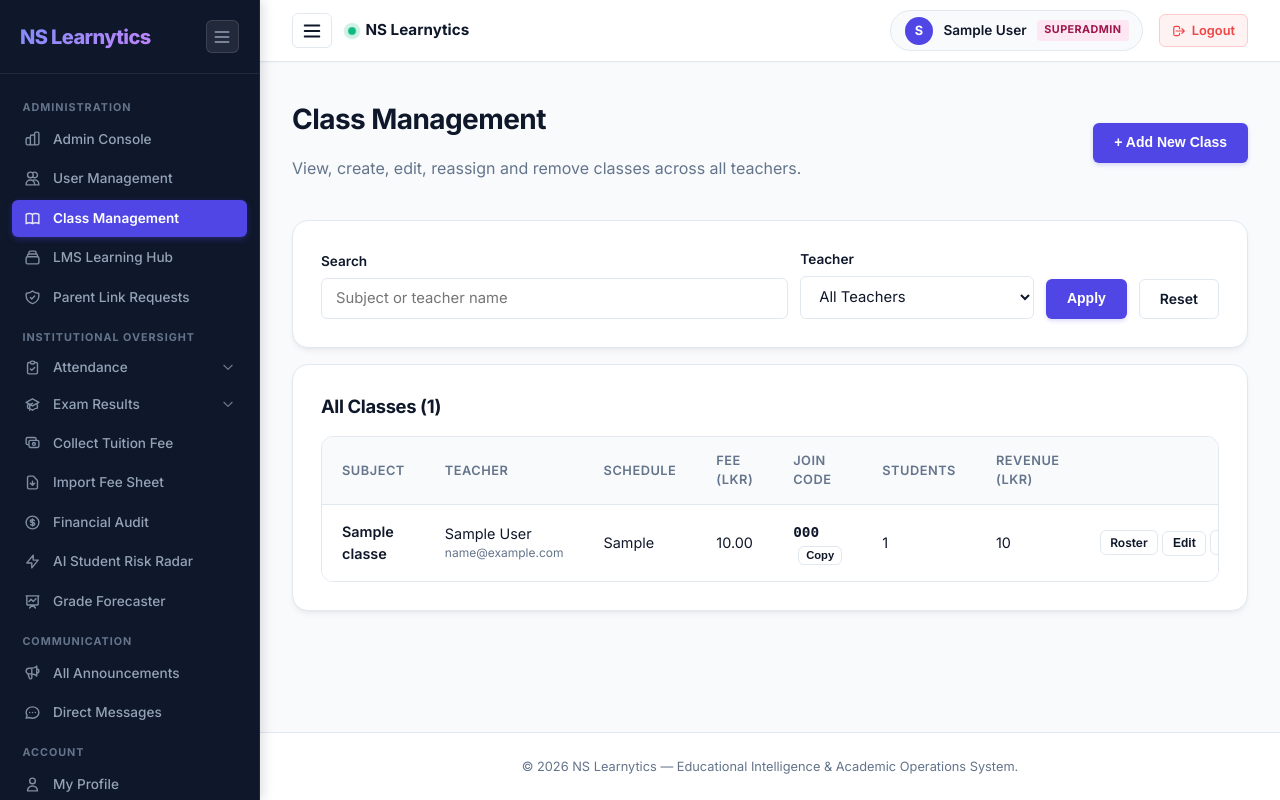
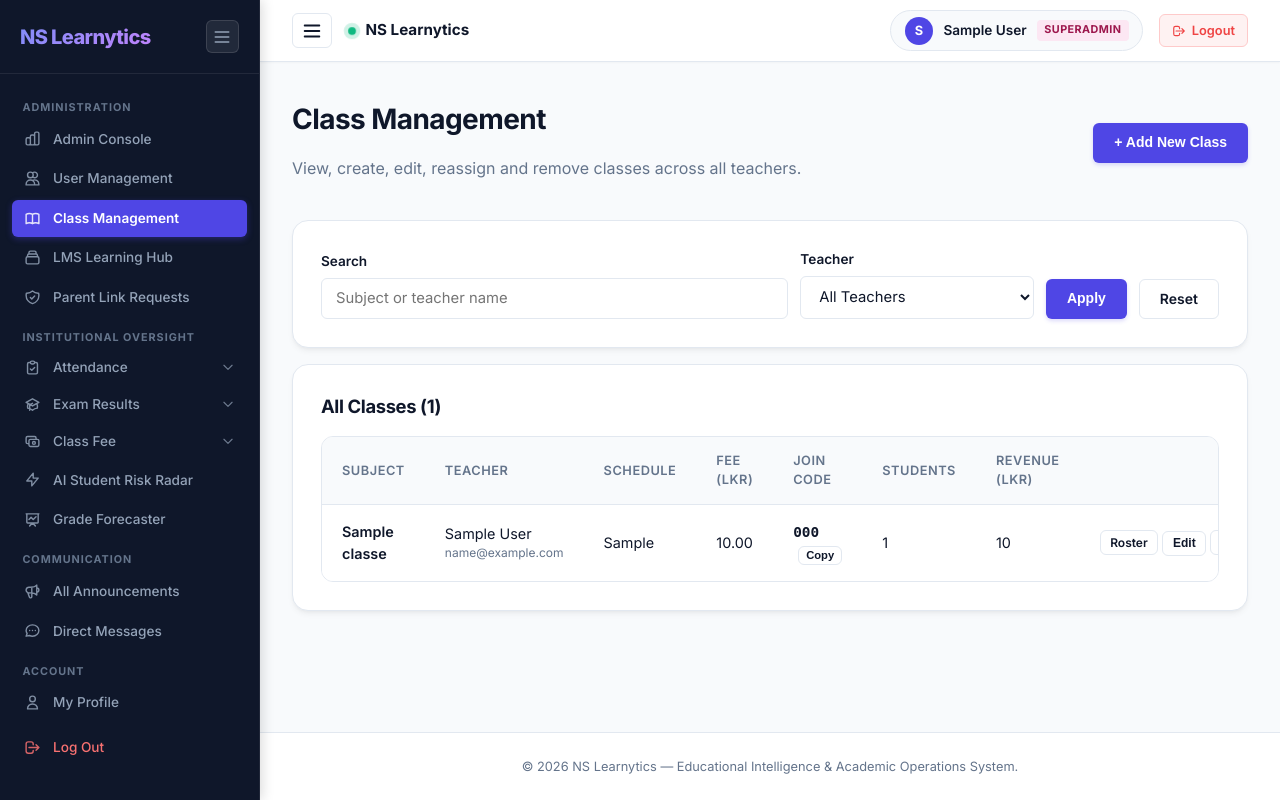
Before and after one commit to nihadn6/NS-learnytics, a Flask app: page /admin/classes in a window 1280 px wide. Run offline with Flask 3, Linux system fonts and the light colour scheme; the visitor is signed in with stand-in values (Sample User, id 1); tables that the repository leaves empty hold one stand-in row (values such as "Sample post").

Commit message:
feat(navigation): group and arrange Class Fee options into collapsible menu in sidebar

```diff
--- a/templates/base.html
+++ b/templates/base.html
@@ -99,18 +99,28 @@
                     </div>
 
                     <div class="nav-section-title">Finance & AI Analytics</div>
-                    <a href="{{ url_for('finance.manual_payment') }}" class="sidebar-link {% if request.endpoint == 'finance.manual_payment' %}active{% endif %}">
+                    {% set is_teacher_finance_active = request.endpoint in ('finance.manual_payment', 'finance.income_report', 'finance.import_payments_view') %}
+                    <div class="sidebar-collapsible {% if is_teacher_finance_active %}open{% endif %}">
+                        <button type="button" class="sidebar-collapsible-btn {% if is_teacher_finance_active %}active{% endif %}" onclick="toggleSidebarMenu(this)" aria-expanded="{% if is_teacher_finance_active %}true{% else %}false{% endif %}">
                             <svg fill="none" stroke="currentColor" viewBox="0 0 24 24"><path stroke-linecap="round" stroke-linejoin="round" stroke-width="2" d="M17 9V7a2 2 0 00-2-2H5a2 2 0 00-2 2v6a2 2 0 002 2h2m2 4h10a2 2 0 002-2v-6a2 2 0 00-2-2H9a2 2 0 00-2 2v6a2 2 0 002 2zm7-5a2 2 0 11-4 0 2 2 0 014 0z"></path></svg>
-                        <span>Collect Tuition Fee</span>
+                            <span class="collapsible-title">Class Fee</span>
+                            <svg class="chevron-icon" fill="none" stroke="currentColor" viewBox="0 0 24 24"><path stroke-linecap="round" stroke-linejoin="round" stroke-width="2" d="M19 9l-7 7-7-7"></path></svg>
+                        </button>
+                        <div class="sidebar-submenu">
+                            <a href="{{ url_for('finance.manual_payment') }}" class="sidebar-sublink {% if request.endpoint == 'finance.manual_payment' %}active{% endif %}">
+                                <svg fill="none" stroke="currentColor" viewBox="0 0 24 24"><path stroke-linecap="round" stroke-linejoin="round" stroke-width="2" d="M12 4v16m8-8H4"></path></svg>
+                                <span>Collect Fee</span>
                             </a>
-                    <a href="{{ url_for('finance.import_payments_view') }}" class="sidebar-link {% if request.endpoint == 'finance.import_payments_view' %}active{% endif %}">
+                            <a href="{{ url_for('finance.income_report') }}" class="sidebar-sublink {% if request.endpoint == 'finance.income_report' %}active{% endif %}">
+                                <svg fill="none" stroke="currentColor" viewBox="0 0 24 24"><path stroke-linecap="round" stroke-linejoin="round" stroke-width="2" d="M9 17v-2m3 2v-4m3 4v-6m2 10H7a2 2 0 01-2-2V5a2 2 0 012-2h5.586a1 1 0 01.707.293l5.414 5.414a1 1 0 01.293.707V19a2 2 0 01-2 2z"></path></svg>
+                                <span>Fee Reports</span>
+                            </a>
+                            <a href="{{ url_for('finance.import_payments_view') }}" class="sidebar-sublink {% if request.endpoint == 'finance.import_payments_view' %}active{% endif %}">
                                 <svg fill="none" stroke="currentColor" viewBox="0 0 24 24"><path stroke-linecap="round" stroke-linejoin="round" stroke-width="2" d="M12 10v6m0 0l-3-3m3 3l3-3m2 8H7a2 2 0 01-2-2V5a2 2 0 012-2h5.586a1 1 0 01.707.293l5.414 5.414a1 1 0 01.293.707V19a2 2 0 01-2 2z"></path></svg>
                                 <span>Import Fee Sheet</span>
                             </a>
-                    <a href="{{ url_for('finance.income_report') }}" class="sidebar-link {% if request.endpoint == 'finance.income_report' %}active{% endif %}">
-                        <svg fill="none" stroke="currentColor" viewBox="0 0 24 24"><path stroke-linecap="round" stroke-linejoin="round" stroke-width="2" d="M12 8c-1.657 0-3 .895-3 2s1.343 2 3 2 3 .895 3 2-1.343 2-3 2m0-8c1.11 0 2.08.402 2.599 1M12 8V7m0 1v8m0 0v1m0-1c-1.11 0-2.08-.402-2.599-1M21 12a9 9 0 11-18 0 9 9 0 0118 0z"></path></svg>
-                        <span>Revenue Reports</span>
-                    </a>
+                        </div>
+                    </div>
                     <a href="{{ url_for('ai_analytics.at_risk_dashboard') }}" class="sidebar-link {% if request.endpoint == 'ai_analytics.at_risk_dashboard' %}active{% endif %}">
                         <svg fill="none" stroke="currentColor" viewBox="0 0 24 24"><path stroke-linecap="round" stroke-linejoin="round" stroke-width="2" d="M13 10V3L4 14h7v7l9-11h-7z"></path></svg>
                         <span>AI Risk Predictor</span>
@@ -269,18 +279,28 @@
                             </a>
                         </div>
                     </div>
-                    <a href="{{ url_for('finance.manual_payment') }}" class="sidebar-link {% if request.endpoint == 'finance.manual_payment' %}active{% endif %}">
+                    {% set is_admin_finance_active = request.endpoint in ('finance.manual_payment', 'finance.income_report', 'finance.import_payments_view') %}
+                    <div class="sidebar-collapsible {% if is_admin_finance_active %}open{% endif %}">
+                        <button type="button" class="sidebar-collapsible-btn {% if is_admin_finance_active %}active{% endif %}" onclick="toggleSidebarMenu(this)" aria-expanded="{% if is_admin_finance_active %}true{% else %}false{% endif %}">
                             <svg fill="none" stroke="currentColor" viewBox="0 0 24 24"><path stroke-linecap="round" stroke-linejoin="round" stroke-width="2" d="M17 9V7a2 2 0 00-2-2H5a2 2 0 00-2 2v6a2 2 0 002 2h2m2 4h10a2 2 0 002-2v-6a2 2 0 00-2-2H9a2 2 0 00-2 2v6a2 2 0 002 2zm7-5a2 2 0 11-4 0 2 2 0 014 0z"></path></svg>
-                        <span>Collect Tuition Fee</span>
+                            <span class="collapsible-title">Class Fee</span>
+                            <svg class="chevron-icon" fill="none" stroke="currentColor" viewBox="0 0 24 24"><path stroke-linecap="round" stroke-linejoin="round" stroke-width="2" d="M19 9l-7 7-7-7"></path></svg>
+                        </button>
+                        <div class="sidebar-submenu">
+                            <a href="{{ url_for('finance.manual_payment') }}" class="sidebar-sublink {% if request.endpoint == 'finance.manual_payment' %}active{% endif %}">
+                                <svg fill="none" stroke="currentColor" viewBox="0 0 24 24"><path stroke-linecap="round" stroke-linejoin="round" stroke-width="2" d="M12 4v16m8-8H4"></path></svg>
+                                <span>Collect Fee</span>
                             </a>
-                    <a href="{{ url_for('finance.import_payments_view') }}" class="sidebar-link {% if request.endpoint == 'finance.import_payments_view' %}active{% endif %}">
+                            <a href="{{ url_for('finance.income_report') }}" class="sidebar-sublink {% if request.endpoint == 'finance.income_report' %}active{% endif %}">
+                                <svg fill="none" stroke="currentColor" viewBox="0 0 24 24"><path stroke-linecap="round" stroke-linejoin="round" stroke-width="2" d="M9 17v-2m3 2v-4m3 4v-6m2 10H7a2 2 0 01-2-2V5a2 2 0 012-2h5.586a1 1 0 01.707.293l5.414 5.414a1 1 0 01.293.707V19a2 2 0 01-2 2z"></path></svg>
+                                <span>Fee Reports</span>
+                            </a>
+                            <a href="{{ url_for('finance.import_payments_view') }}" class="sidebar-sublink {% if request.endpoint == 'finance.import_payments_view' %}active{% endif %}">
                                 <svg fill="none" stroke="currentColor" viewBox="0 0 24 24"><path stroke-linecap="round" stroke-linejoin="round" stroke-width="2" d="M12 10v6m0 0l-3-3m3 3l3-3m2 8H7a2 2 0 01-2-2V5a2 2 0 012-2h5.586a1 1 0 01.707.293l5.414 5.414a1 1 0 01.293.707V19a2 2 0 01-2 2z"></path></svg>
                                 <span>Import Fee Sheet</span>
                             </a>
-                    <a href="{{ url_for('finance.income_report') }}" class="sidebar-link {% if request.endpoint == 'finance.income_report' %}active{% endif %}">
-                        <svg fill="none" stroke="currentColor" viewBox="0 0 24 24"><path stroke-linecap="round" stroke-linejoin="round" stroke-width="2" d="M12 8c-1.657 0-3 .895-3 2s1.343 2 3 2 3 .895 3 2-1.343 2-3 2m0-8c1.11 0 2.08.402 2.599 1M12 8V7m0 1v8m0 0v1m0-1c-1.11 0-2.08-.402-2.599-1M21 12a9 9 0 11-18 0 9 9 0 0118 0z"></path></svg>
-                        <span>Financial Audit</span>
-                    </a>
+                        </div>
+                    </div>
                     <a href="{{ url_for('ai_analytics.at_risk_dashboard') }}" class="sidebar-link {% if request.endpoint == 'ai_analytics.at_risk_dashboard' %}active{% endif %}">
                         <svg fill="none" stroke="currentColor" viewBox="0 0 24 24"><path stroke-linecap="round" stroke-linejoin="round" stroke-width="2" d="M13 10V3L4 14h7v7l9-11h-7z"></path></svg>
                         <span>AI Student Risk Radar</span>
@@ -328,14 +348,7 @@
                             </a>
                         </div>
                     </div>
-                    <a href="{{ url_for('finance.manual_payment') }}" class="sidebar-link {% if request.endpoint == 'finance.manual_payment' %}active{% endif %}">
-                        <svg fill="none" stroke="currentColor" viewBox="0 0 24 24"><path stroke-linecap="round" stroke-linejoin="round" stroke-width="2" d="M17 9V7a2 2 0 00-2-2H5a2 2 0 00-2 2v6a2 2 0 002 2h2m2 4h10a2 2 0 002-2v-6a2 2 0 00-2-2H9a2 2 0 00-2 2v6a2 2 0 002 2zm7-5a2 2 0 11-4 0 2 2 0 014 0z"></path></svg>
-                        <span>Collect Tuition Fee</span>
-                    </a>
-                    <a href="{{ url_for('finance.import_payments_view') }}" class="sidebar-link {% if request.endpoint == 'finance.import_payments_view' %}active{% endif %}">
-                        <svg fill="none" stroke="currentColor" viewBox="0 0 24 24"><path stroke-linecap="round" stroke-linejoin="round" stroke-width="2" d="M12 10v6m0 0l-3-3m3 3l3-3m2 8H7a2 2 0 01-2-2V5a2 2 0 012-2h5.586a1 1 0 01.707.293l5.414 5.414a1 1 0 01.293.707V19a2 2 0 01-2 2z"></path></svg>
-                        <span>Import Fee Sheet</span>
-                    </a>
+
                     {% set is_mod_exams_active = request.endpoint in ('performance.add_marks', 'performance.import_marks_view', 'performance.performance_report') %}
                     <div class="sidebar-collapsible {% if is_mod_exams_active %}open{% endif %}">
                         <button type="button" class="sidebar-collapsible-btn {% if is_mod_exams_active %}active{% endif %}" onclick="toggleSidebarMenu(this)" aria-expanded="{% if is_mod_exams_active %}true{% else %}false{% endif %}">
@@ -359,11 +372,28 @@
                         </div>
                     </div>
 
-                    <div class="nav-section-title">Financial Records</div>
-                    <a href="{{ url_for('finance.income_report') }}" class="sidebar-link {% if request.endpoint == 'finance.income_report' %}active{% endif %}">
-                        <svg fill="none" stroke="currentColor" viewBox="0 0 24 24"><path stroke-linecap="round" stroke-linejoin="round" stroke-width="2" d="M12 8c-1.657 0-3 .895-3 2s1.343 2 3 2 3 .895 3 2-1.343 2-3 2m0-8c1.11 0 2.08.402 2.599 1M12 8V7m0 1v8m0 0v1m0-1c-1.11 0-2.08-.402-2.599-1M21 12a9 9 0 11-18 0 9 9 0 0118 0z"></path></svg>
-                        <span>Daily Fee Ledger</span>
+                    {% set is_mod_finance_active = request.endpoint in ('finance.manual_payment', 'finance.income_report', 'finance.import_payments_view') %}
+                    <div class="sidebar-collapsible {% if is_mod_finance_active %}open{% endif %}">
+                        <button type="button" class="sidebar-collapsible-btn {% if is_mod_finance_active %}active{% endif %}" onclick="toggleSidebarMenu(this)" aria-expanded="{% if is_mod_finance_active %}true{% else %}false{% endif %}">
+                            <svg fill="none" stroke="currentColor" viewBox="0 0 24 24"><path stroke-linecap="round" stroke-linejoin="round" stroke-width="2" d="M17 9V7a2 2 0 00-2-2H5a2 2 0 00-2 2v6a2 2 0 002 2h2m2 4h10a2 2 0 002-2v-6a2 2 0 00-2-2H9a2 2 0 00-2 2v6a2 2 0 002 2zm7-5a2 2 0 11-4 0 2 2 0 014 0z"></path></svg>
+                            <span class="collapsible-title">Class Fee</span>
+                            <svg class="chevron-icon" fill="none" stroke="currentColor" viewBox="0 0 24 24"><path stroke-linecap="round" stroke-linejoin="round" stroke-width="2" d="M19 9l-7 7-7-7"></path></svg>
+                        </button>
+                        <div class="sidebar-submenu">
+                            <a href="{{ url_for('finance.manual_payment') }}" class="sidebar-sublink {% if request.endpoint == 'finance.manual_payment' %}active{% endif %}">
+                                <svg fill="none" stroke="currentColor" viewBox="0 0 24 24"><path stroke-linecap="round" stroke-linejoin="round" stroke-width="2" d="M12 4v16m8-8H4"></path></svg>
+                                <span>Collect Fee</span>
                             </a>
+                            <a href="{{ url_for('finance.income_report') }}" class="sidebar-sublink {% if request.endpoint == 'finance.income_report' %}active{% endif %}">
+                                <svg fill="none" stroke="currentColor" viewBox="0 0 24 24"><path stroke-linecap="round" stroke-linejoin="round" stroke-width="2" d="M9 17v-2m3 2v-4m3 4v-6m2 10H7a2 2 0 01-2-2V5a2 2 0 012-2h5.586a1 1 0 01.707.293l5.414 5.414a1 1 0 01.293.707V19a2 2 0 01-2 2z"></path></svg>
+                                <span>Fee Reports</span>
+                            </a>
+                            <a href="{{ url_for('finance.import_payments_view') }}" class="sidebar-sublink {% if request.endpoint == 'finance.import_payments_view' %}active{% endif %}">
+                                <svg fill="none" stroke="currentColor" viewBox="0 0 24 24"><path stroke-linecap="round" stroke-linejoin="round" stroke-width="2" d="M12 10v6m0 0l-3-3m3 3l3-3m2 8H7a2 2 0 01-2-2V5a2 2 0 012-2h5.586a1 1 0 01.707.293l5.414 5.414a1 1 0 01.293.707V19a2 2 0 01-2 2z"></path></svg>
+                                <span>Import Fee Sheet</span>
+                            </a>
+                        </div>
+                    </div>
                 {% endif %}
 
                 <div class="nav-section-title">Account</div>
```
Lines whose indentation alone changed are shown as unchanged.
